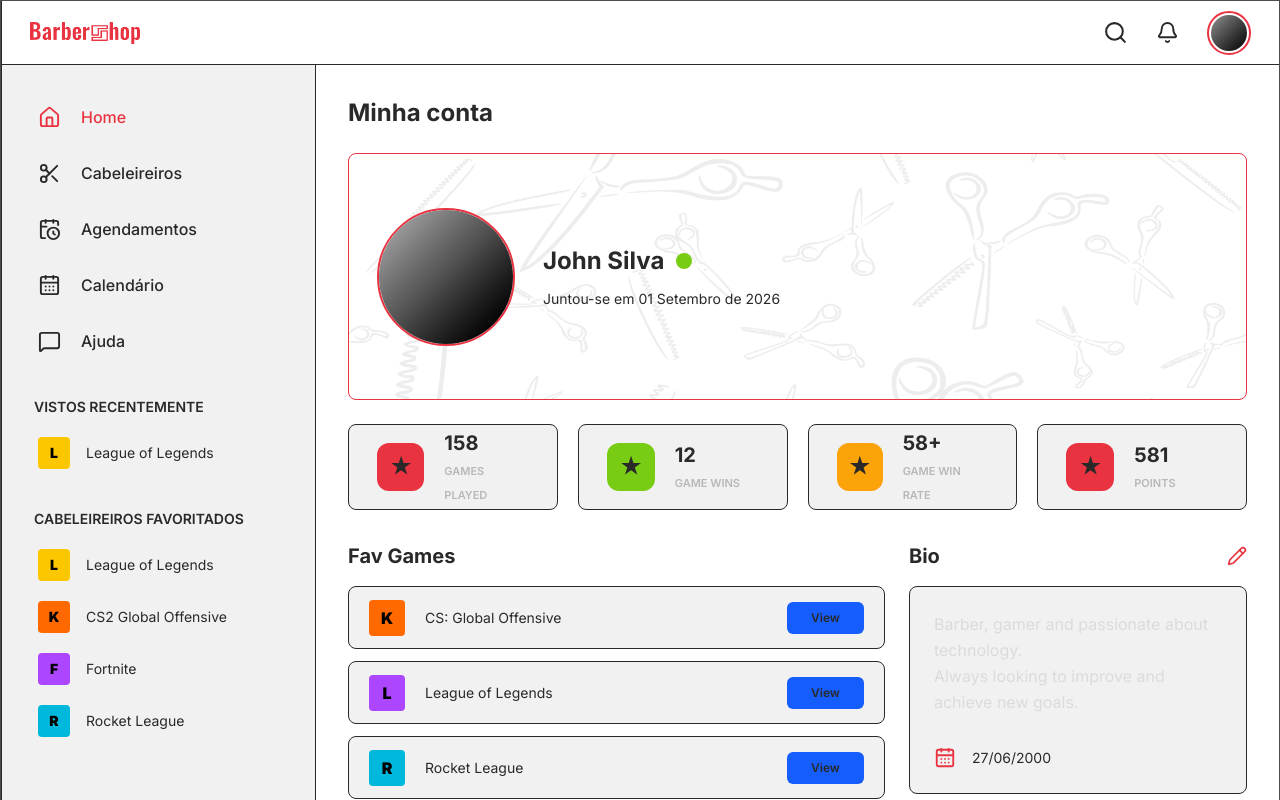
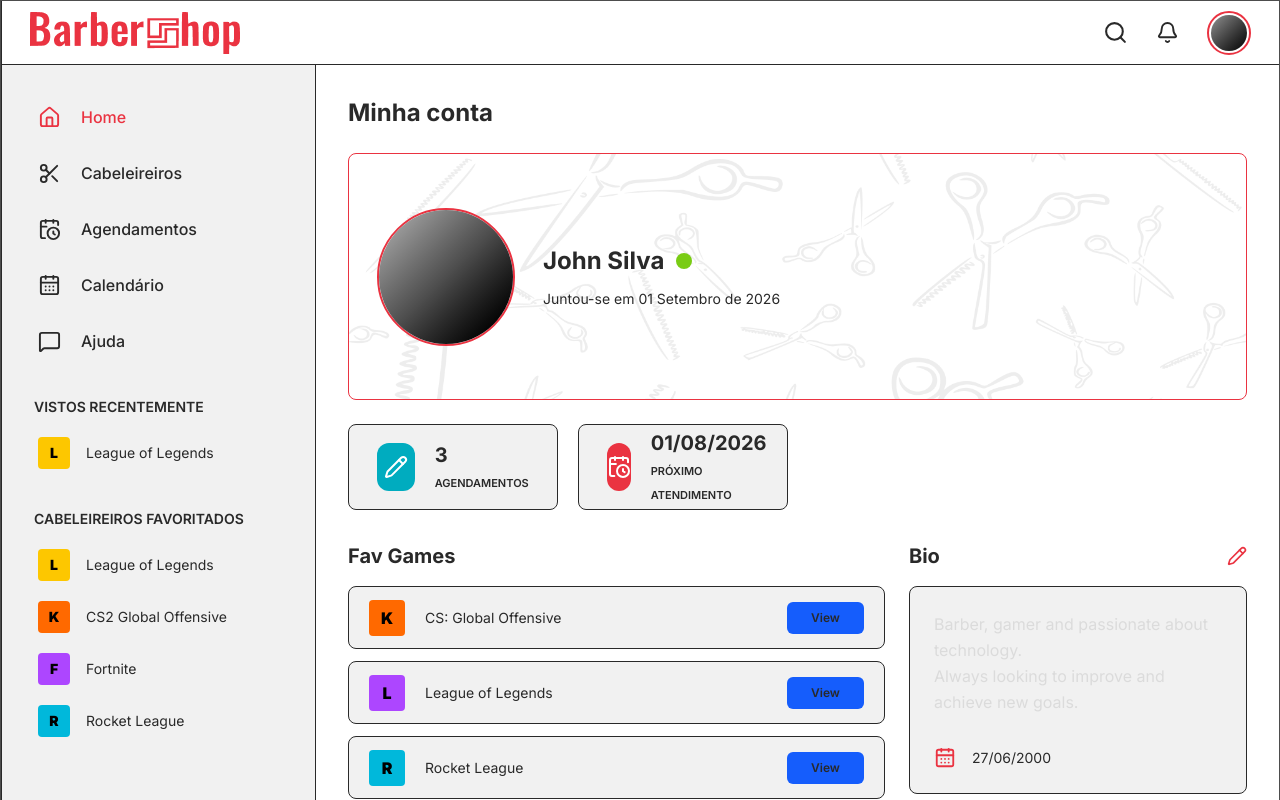
Before and after one commit to Paulo-Mikhael/barbershop, a Next.js app: page /perfil in a window 1280 px wide. Shown: the top 800 px of the page. Built offline with nearby package versions, Linux system fonts and the light colour scheme.

Commit message:
Stats components

```diff
--- a/app/src/components/Pages/PerfilPage/Header/index.tsx
+++ b/app/src/components/Pages/PerfilPage/Header/index.tsx
@@ -6,7 +6,7 @@ export default function Header() {
     <header className="flex h-16 items-center justify-between border-b border-l border-typo-700 bg-background px-7">
       {/* Logo */}
       <div className="text-[29px] font-black tracking-tight cursor-pointer">
-        <Image src="/logo.png" alt="logo" width={110} height={31} />
+        <Image src="/logo.png" alt="logo" width={110} height={31} className="w-auto h-auto" />
       </div>
 
       {/* Actions */}
--- a/app/src/components/Pages/Stats/StatCard/index.tsx
+++ b/app/src/components/Pages/Stats/StatCard/index.tsx
@@ -1,28 +1,29 @@
+import { LucideIcon } from "lucide-react";
+
 export default function StatCard({
   value,
   label,
-  icon,
+  Icon,
   iconClass,
 }: {
   value: string;
   label: string;
-  icon: string;
+  Icon: LucideIcon;
   iconClass: string;
 }) {
   return (
-    <div className="flex h-[86px] items-center gap-5 rounded-lg border border-typo-700 bg-box px-7">
+    <div className="flex h-21.5 items-center gap-5 rounded-lg border border-typo-700 bg-box px-7 cursor-pointer">
       <div
         className={`flex h-12 w-12 items-center justify-center rounded-xl ${iconClass} text-xl font-black`}
       >
-        {icon}
+        <Icon className="text-typo-100" />
       </div>
-
       <div>
-        <strong className="block text-xl">
+        <strong className="block text-xl uppercase">
           {value}
         </strong>
 
-        <span className="text-[11px] font-semibold text-typo-300">
+        <span className="text-[11px] font-semibold dark:text-typo-300 uppercase">
           {label}
         </span>
       </div>
--- a/app/src/components/Pages/Stats/index.tsx
+++ b/app/src/components/Pages/Stats/index.tsx
@@ -1,33 +1,20 @@
+import { CalendarClock, Pencil } from "lucide-react";
 import StatCard from "./StatCard";
 
 export default function Stats() {
   return (
     <div className="mt-6 grid grid-cols-4 gap-5">
       <StatCard
-        value="158"
-        label="GAMES PLAYED"
-        icon="★"
-        iconClass="bg-brand-default"
+        value="3"
+        label="Agendamentos"
+        Icon={Pencil}
+        iconClass="bg-info"
       />
 
       <StatCard
-        value="12"
-        label="GAME WINS"
-        icon="★"
-        iconClass="bg-success"
-      />
-
-      <StatCard
-        value="58+"
-        label="GAME WIN RATE"
-        icon="★"
-        iconClass="bg-danger"
-      />
-
-      <StatCard
-        value="581"
-        label="POINTS"
-        icon="★"
+        value="01/08/2026"
+        label="Próximo Atendimento"
+        Icon={CalendarClock}
         iconClass="bg-brand-default"
       />
     </div>
```
